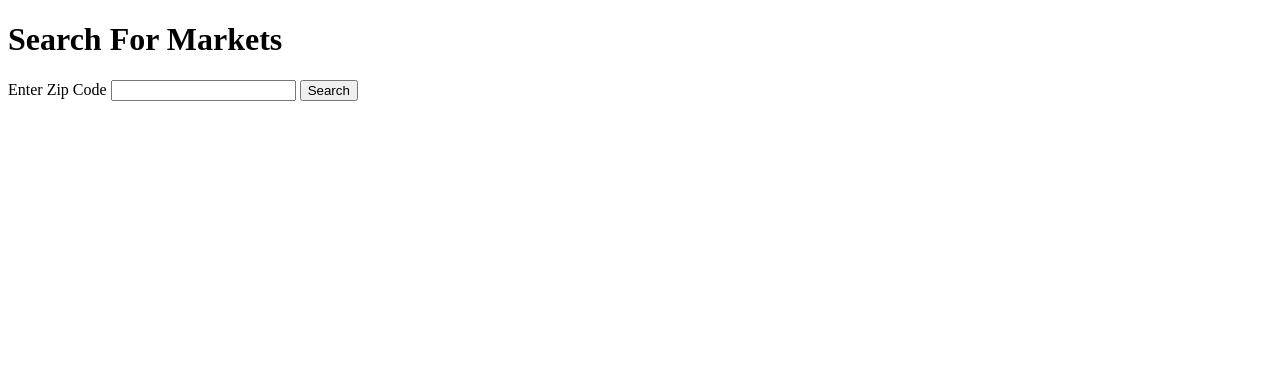
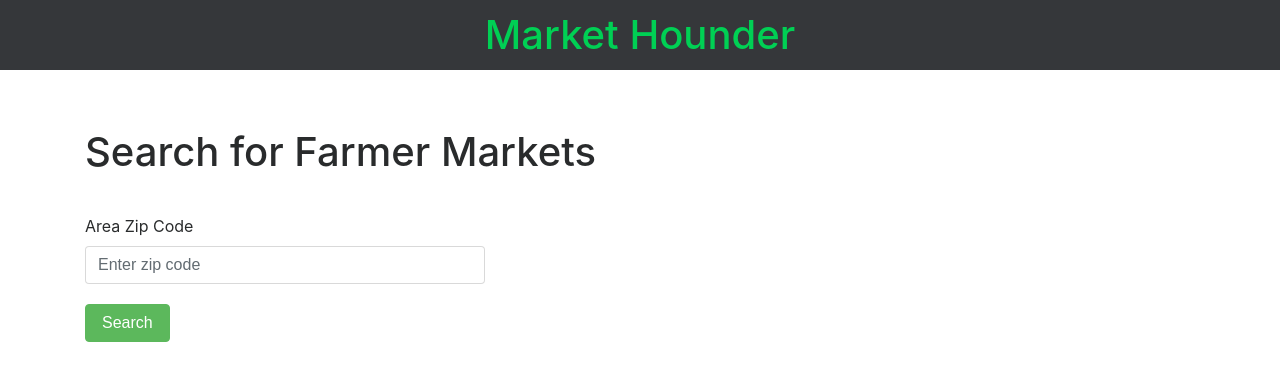
Before and after one commit to alvinking254/market-hounder, a Django app: page /markethounder/markets_search/ in a window 1280 px wide. Shown: the top 381 px of the page. Run offline with Django 3.2, Linux system fonts and the light colour scheme; some libraries are stand-ins or nearby versions.

Commit message:
Added static files - stylesheets

```diff
--- a/market_hounder_project/settings.py
+++ b/market_hounder_project/settings.py
@@ -119,3 +119,7 @@ USE_TZ = True
 # https://docs.djangoproject.com/en/2.0/howto/static-files/
 
 STATIC_URL = '/static/'
+
+STATICFILES_DIRS = [
+    os.path.join(BASE_DIR, "static"),
+]
--- /dev/null
+++ b/static/styles/main.css
@@ -0,0 +1,47 @@
+
+header{
+	position: relative;
+	height: 70px;
+	background-color: #35373A;
+	color: #00D054;
+	text-align: center;
+}
+
+.app_name{
+	position: relative;
+	top: 50%;
+	transform: translateY(-50%);
+}
+
+.search_link{
+	position: absolute;
+	right: 20px;
+	top: 50%;
+	transform: translateY(-50%);
+}
+
+.search_link a{
+	color: #fff;
+	background-color: #00D054;
+}
+
+main{
+	margin-top: 60px;
+}
+
+.main_header{
+	margin-bottom: 40px;
+}
+
+.form-control{
+	width: 400px;
+	margin-bottom: 20px;
+}
+
+.table_link{
+	color: #212529;
+}
+
+.table_link:hover{
+	color: #007bff;
+}
--- a/templates/base.html
+++ b/templates/base.html
@@ -1,11 +1,27 @@
+{%load static%}
+
 <!DOCTYPE html>
 <html>
 <head>
 	<title>{%block title%} market hounder {%endblock%}</title>
+
+	<!-- Bootstrap 4.0.0-beta-->
+	<link href="https://maxcdn.bootstrapcdn.com/bootstrap/4.0.0-beta.3/css/bootstrap.min.css" rel="stylesheet" integrity="sha384-Zug+QiDoJOrZ5t4lssLdxGhVrurbmBWopoEl+M6BdEfwnCJZtKxi1KgxUyJq13dy" crossorigin="anonymous">
+
+	<link rel="stylesheet" type="text/css" href="{% static 'styles/main.css' %}">
+
 </head>
 <body>
+	<header>
+		<h1 class="app_name">Market Hounder</h1>
+		{%block header%} {%endblock%}
+	</header>
 
-{%block main%} {%endblock%}
+	<main>
+		<div class="container">
+			{%block main%} {%endblock%}
+		</div>
+	</main>
 
 </body>
 </html>
--- a/templates/markets_search.html
+++ b/templates/markets_search.html
@@ -4,15 +4,17 @@
 
 {%block main%}
 
-<h1> Search For Markets </h1>
+<h1 class="main_header"> Search for Farmer Markets </h1>
 
 <form method="post" action=".">
 	{%csrf_token%}
 
-	<label for="zip">Enter Zip Code </label>
-	<input type="text" name="zip" id="zip">
+	<div class="form-group">
+		<label for="zip"> Area Zip Code </label>
+		<input type="text" name="zip" id="zip" class="form-control" placeholder="Enter zip code">
 
-	<button type="submit">Search</button>
+		<button type="submit" class="btn btn-success">Search</button>
+	</div>
 
 </form>
 
```
Also changed, not shown: templates/markets_search_results.html (+12 -6 lines).
